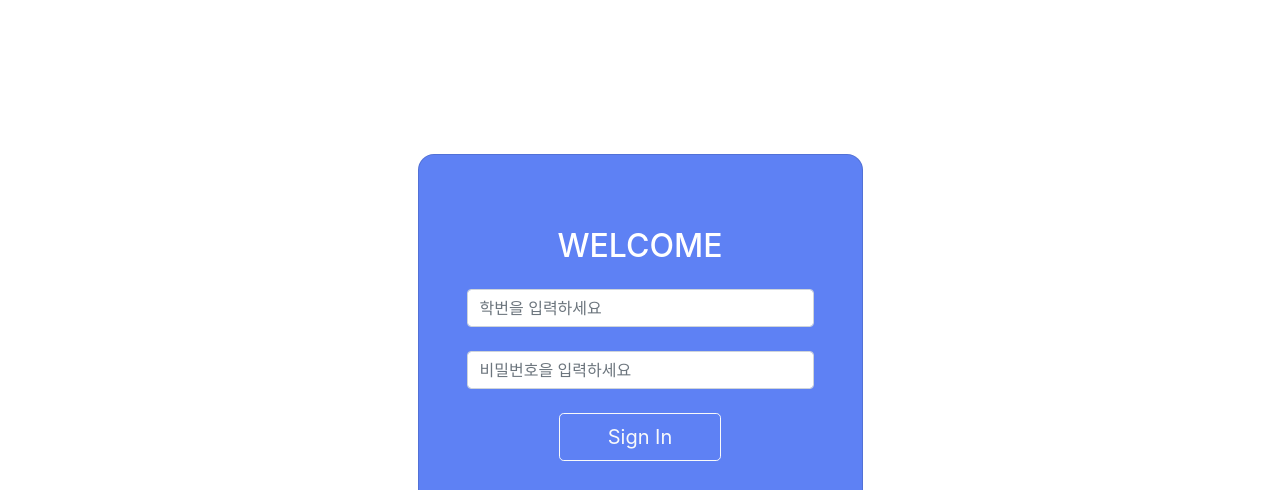
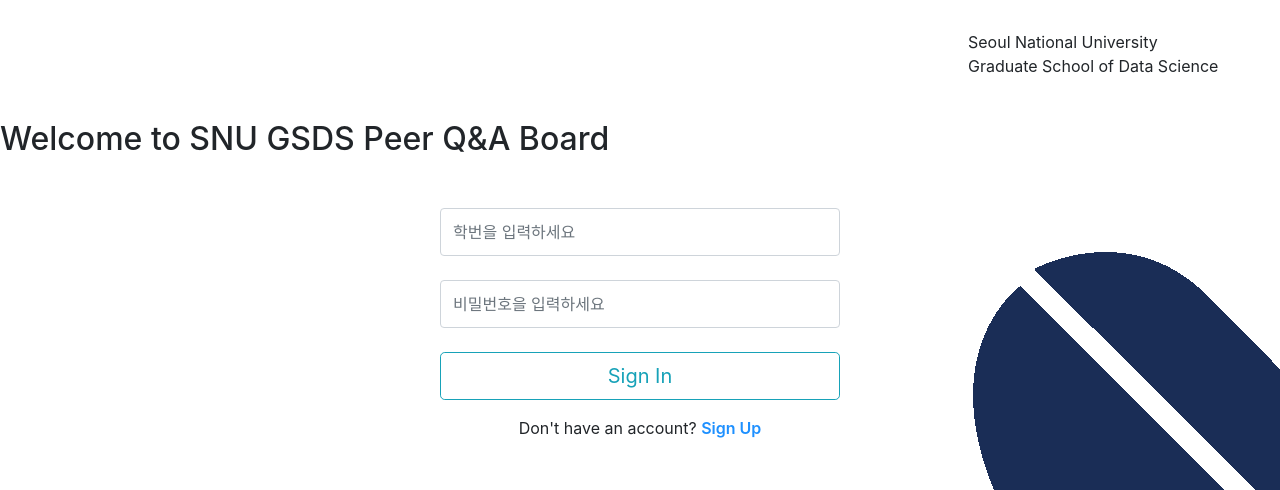
Before and after one commit to juanyeo/SNU-BKMS-Project, a Django app: page /question/signin/ in a window 1280 px wide. Shown: the top 490 px of the page. Run offline with Django 4.2, Linux system fonts and the light colour scheme; some libraries are stand-ins or nearby versions; grey boxes are pictures that could not be loaded.

Commit message:
Login Page 디자인

```diff
--- a/PeerQA_Web_Django/qa_app/templates/view/signin.html
+++ b/PeerQA_Web_Django/qa_app/templates/view/signin.html
@@ -1,7 +1,7 @@
 {% load static %}
 
 <link rel="stylesheet" type="text/css" href="{% static 'css/bootstrap.css' %}"/>
-<link rel="stylesheet" type="text/css" href="{% static 'css/signin-style.css' %}"/>
+<link rel="stylesheet" type="text/css" href="{% static 'css/login-style.css' %}"/>
 <link rel="stylesheet" type="text/css" href="https://pro.fontawesome.com/releases/v5.10.0/css/all.css"/>
 
 <!DOCTYPE html>
@@ -11,42 +11,33 @@
     <meta http-equiv="X-UA-Compatible" content="IE=edge">
     <meta name="viewport" content="width=device-width, initial-scale=1.0">
     <link rel="shortcut icon" href="{% static 'image/database.ico' %}"/>
-    <title>Sign In</title>
+    <title>Peer Q&A</title>
 </head>
-<section class="vh-100 gradient-custom">
-    <div class="container py-5 h-100">
-        <div class="row d-flex justify-content-center align-items-center h-100">
-            <div class="col-12 col-md-8 col-lg-6 col-xl-5">
-                <div class="card text-white signin" style="border-radius: 1rem;" >
-                    <div class="card-body p-5 text-center">
-
-                        <div class="mb-md-5 mt-md-4 pb-5">
-
-                            <h2 class="fw-bold mb-2 text-uppercase mb-4">Welcome</h2>
+<body>
+    <div class="row px-2" style="position: absolute; top: 0px; right: 0px; margin-top:30px; width: 350px;">
+        <p class="col-auto snu_name">Seoul National University<br>Graduate School of Data Science</p>
+        <img class="snu_logo" src="{% static 'image/snu_logo.png' %}"></img>
+    </div>
+    <div style="margin-top: 120px;">
+        <h2 class="welcome_title">Welcome to SNU GSDS Peer Q&A Board</h2>
+        <div style="width: 400px; margin: auto; margin-top: 50px;">
             <form action="" method="post" id="signin" autocomplete="off" >
                 {% csrf_token %}
                 <input type="hidden" id="status" name="status" value="POSTED">
-                                <div class="form-outline form-white mb-4">
-                                    <input type="username" name="username" value="{{username}}" class="form-control" maxlength="100" placeholder="학번을 입력하세요">
+                <div class="form-outline form-black mb-4">
+                    <input type="username" name="username" value="{{username}}" class="form-control" style="height: 48px;" maxlength="100" placeholder="학번을 입력하세요">
                 </div>
 
-                                <div class="form-outline form-white mb-4">
-                                    <input type="password" name="password" value="{{password}}" class="form-control" maxlength="100" placeholder="비밀번호을 입력하세요">
+                <div class="form-outline form-black mb-4">
+                    <input type="password" name="password" value="{{password}}" class="form-control" style="height: 48px;" maxlength="100" placeholder="비밀번호을 입력하세요">
                 </div>
-                                <button type="submit" class="btn btn-outline-light btn-lg px-5">Sign In</button>
+                <button type="submit" class="btn btn-outline-info btn-lg px-5" style="width: 100%;">Sign In</button>
             </form>
-                        </div>
-
-                        <div>
-                            <p class="mb-0">Don't have an account?
-                                <a class="text-white-50 fw-bold" onclick="location.href='/question/signup/'">Sign Up</a>
+            <p class="mb-0" style="text-align: center;">Don't have an account?
+                <a class="fw-bold" style="color:dodgerblue; font-weight: 600;" onclick="location.href='/question/signup/'">Sign Up</a>
             </p>
         </div>
-
     </div>
-                </div>
-            </div>
-        </div>
-    </div>
-</section>
+    <img src="{% static 'image/gsds.png' %}" style="display: block; margin: auto; margin-top: 50px; width: 80%; text-align: center;"></img>
+</body>
 </html>
--- a/PeerQA_Web_Django/static/css/signin-style.css
+++ /dev/null
@@ -1,3 +0,0 @@
-.signin {
-    background-color: #5E81F4;
-}
```
Lines whose indentation alone changed are shown as unchanged.
